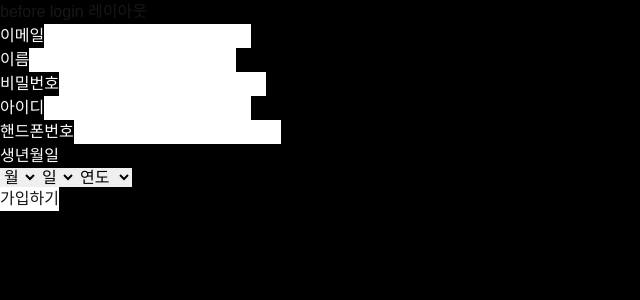
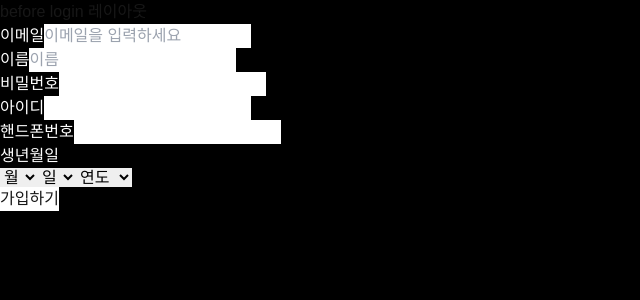
Before and after one commit to Leets-Official/Xcellent-FE, a Next.js app: page /i/flow/signup in a window 1280 px wide. Shown: the top 300 px of the page, without its empty margins (0-640 px from the left). Built offline with nearby package versions, Linux system fonts and the light colour scheme.

Commit message:
refactor: server action을 사용하지 않는 로직으로 변경

```diff
--- a/src/app/(route)/(beforeLogin)/_component/SignupModal.tsx
+++ b/src/app/(route)/(beforeLogin)/_component/SignupModal.tsx
@@ -2,17 +2,22 @@
 
 import { useFormState } from 'react-dom';
 import { useState } from 'react';
-import onSubmit from '../_lib/signup';
+import { SignUp, SignUpData } from '@/app/api/auth/auth';
+import { useRouter } from 'next/navigation';
 
 export default function SignupModal() {
-  const [state, formAction] = useFormState(onSubmit, { message: null });
-  console.log('state', state);
+  const router = useRouter();
 
-  /* 생년월일 상태관리 */
   const [year, setYear] = useState('');
   const [month, setMonth] = useState('');
   const [day, setDay] = useState('');
-
+  const [formData, setFormData] = useState({
+    email: '',
+    userName: '',
+    password: '',
+    customId: '',
+    phoneNumber: '',
+  });
   const years = Array.from(
     { length: 100 },
     (_, i) => new Date().getFullYear() - i,
@@ -23,8 +28,23 @@ export default function SignupModal() {
   const handleBirthDateChange = () => {
     return `${year}-${String(month).padStart(2, '0')}-${String(day).padStart(2, '0')}`;
   };
+
+  const handleInputChange = e => {
+    setFormData({ ...FormData, [e.target.name]: e.targt.value });
+  };
+
+  const handleSubmit = async e => {
+    e.preventDefault();
+    try {
+      await SignUp(formData);
+      alert('회원가입이 완료되었습니다');
+      router.push('/login');
+    } catch (error) {
+      alert(error.message);
+    }
+  };
   return (
-    <form action={formAction}>
+    <form onSubmit={handleSubmit}>
       <div>
         <div>
           <label className="text-white" htmlFor="email">
@@ -33,7 +53,9 @@ export default function SignupModal() {
               id="email"
               name="email"
               type="text"
-              placeholder=""
+              value={formData.email}
+              onChange={handleInputChange}
+              placeholder="이메일을 입력하세요"
               required
             />
           </label>
@@ -45,7 +67,9 @@ export default function SignupModal() {
               id="userName"
               name="userName"
               type="text"
-              placeholder=""
+              value={formData.userName}
+              onChange={handleInputChange}
+              placeholder="이름"
               required
             />
           </label>
@@ -58,6 +82,8 @@ export default function SignupModal() {
             id="password"
             name="password"
             type="password"
+            value={formData.password}
+            onChange={handleInputChange}
             placeholder=""
             required
           />
@@ -65,13 +91,27 @@ export default function SignupModal() {
         <div>
           <label className="text-white" htmlFor="customId">
             아이디
-            <input id="customId" name="customId" required type="text" />
+            <input
+              id="customId"
+              name="customId"
+              value={formData.customId}
+              onChange={handleInputChange}
+              required
+              type="text"
+            />
           </label>
         </div>
         <div>
           <label className="text-white" htmlFor="phoneNumber">
             핸드폰번호
-            <input id="phoneNumber" name="phoneNumber" required type="text" />
+            <input
+              id="phoneNumber"
+              name="phoneNumber"
+              value={formData.phoneNumber}
+              onChange={handleInputChange}
+              required
+              type="text"
+            />
           </label>
         </div>
         <div>
```
